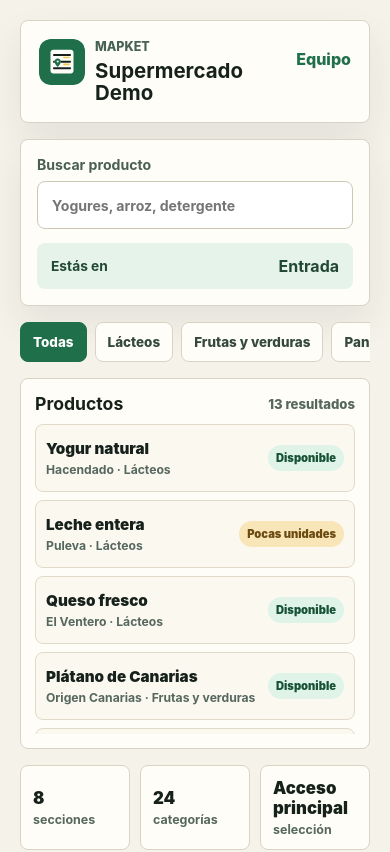
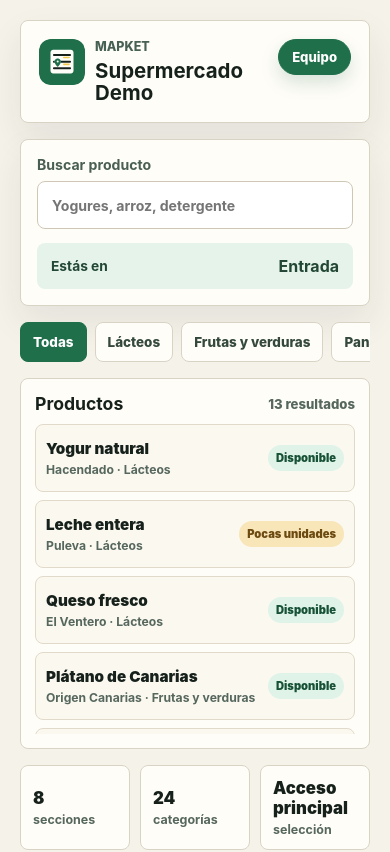
Before and after one commit to CarlosMirandaHuerta/Mapket-TFG-DAW, a Vue app: page /s/1 in a window 390 px wide. Shown: the top 852 px of the page. Built offline with nearby package versions, Linux system fonts and the light colour scheme; no server answers; the database is empty.

Commit message:
Convierte enlace de equipo en botón

```diff
--- a/src/views/ClienteMapaView.vue
+++ b/src/views/ClienteMapaView.vue
@@ -218,6 +218,17 @@ const seleccionarCategoria = (categoria) => {
   text-transform: none;
 }
 
+.admin-link {
+  flex: 0 0 auto;
+  min-height: 40px;
+  border: 1px solid #1f6f4a;
+  border-radius: 999px;
+  padding: 0 16px;
+  color: #ffffff;
+  background: #1f6f4a;
+  box-shadow: 0 8px 18px rgb(31 111 74 / 18%);
+}
+
 @media (max-width: 520px) {
   .panel-superior {
     align-items: flex-start;
@@ -236,5 +247,11 @@ const seleccionarCategoria = (categoria) => {
   .marca-tienda h1 {
     font-size: 1.28rem;
   }
+
+  .admin-link {
+    min-height: 36px;
+    padding: 0 13px;
+    font-size: 0.82rem;
+  }
 }
 </style>
```
